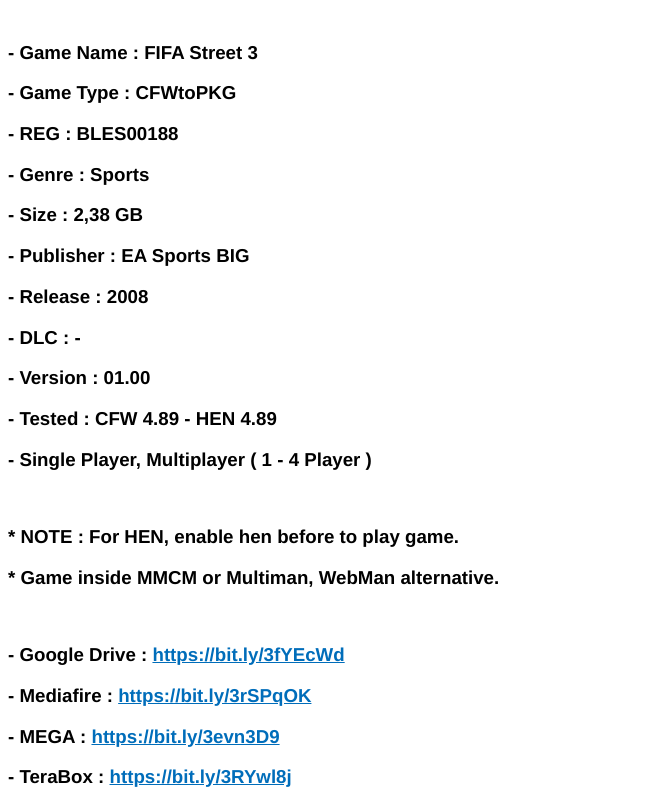
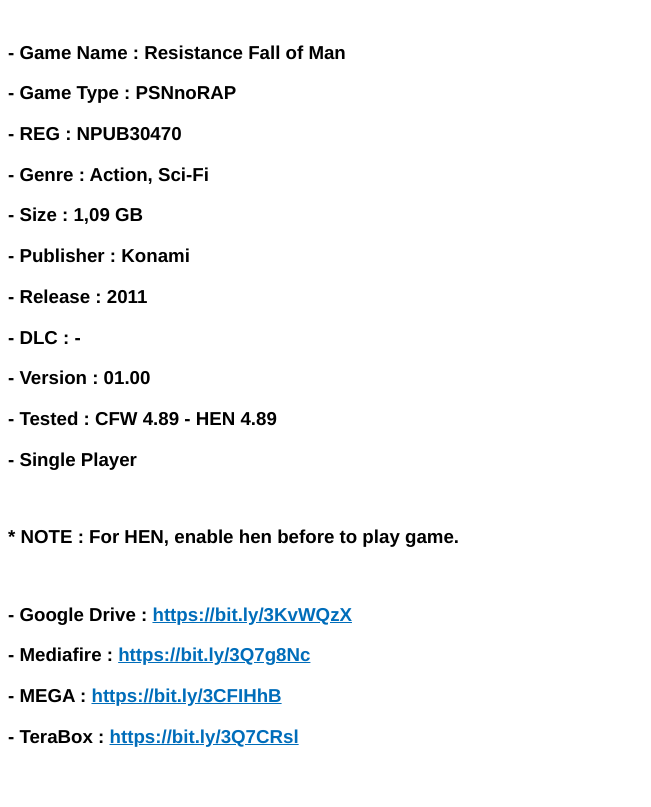
Before and after one commit to gutampsid/blagodc.github.io, a plain HTML site: page index.html in a window 1280 px wide. Shown: the part 63-870 px from the top of the page, without its empty margins (0-651 px from the left). After the commit the page ends 829 px from the top, so only its background shows below. Drawn offline with Linux system fonts and the light colour scheme.

Commit message:
Update index.html

```diff
--- a/index.html
+++ b/index.html
@@ -1,7 +1,7 @@
 <!DOCTYPE html PUBLIC "-//W3C//DTD XHTML 1.0 Transitional//EN" "http://www.w3.org/TR/xhtml1/DTD/xhtml1-transitional.dtd">
 <html xmlns="http://www.w3.org/1999/xhtml">
 <head>
-    <title>FIFA Street 3 [BLES00188]-[Gutamps Official]</title>
+    <title>Battle Los Angeles [NPUB30470]-[Gutamps Official]</title>
     <style type="text/css">
         body, table { font-family: Helvetica, Arial, sans-serif; font-size: 16px; }
         a { color: #006DBA; }
@@ -20,26 +20,25 @@
 
 </head>
 <body>
-<h2>FIFA Street 3 [BLES00188]-[Gutamps Official]</h2>
+<h2>Battle Los Angeles [NPUB30470]-[Gutamps Official]</h2>
 <br>
-<h3>- Game Name : FIFA Street 3</h2>
-<h3>- Game Type : CFWtoPKG</h2>
-<h3>- REG : BLES00188</h2>
-<h3>- Genre : Sports</h2>
-<h3>- Size : 2,38 GB</h2>
-<h3>- Publisher : EA Sports BIG</h2>
-<h3>- Release : 2008</h2>
+<h3>- Game Name : Resistance Fall of Man</h2>
+<h3>- Game Type : PSNnoRAP</h2>
+<h3>- REG : NPUB30470</h2>
+<h3>- Genre : Action, Sci-Fi</h2>
+<h3>- Size : 1,09 GB</h2>
+<h3>- Publisher : Konami</h2>
+<h3>- Release : 2011</h2>
 <h3>- DLC : -</h2>
 <h3>- Version : 01.00</h2>
 <h3>- Tested : CFW 4.89 - HEN 4.89</h2>
-<h3>- Single Player, Multiplayer ( 1 - 4 Player )</h2>
+<h3>- Single Player</h2>
 <br>
 <h3>* NOTE : For HEN, enable hen before to play game.</h2>
-<h3>* Game inside MMCM or Multiman, WebMan alternative.</h2>
 <br>
-<h3>- Google Drive : <a href="https://bit.ly/3fYEcWd" target="_blank" rel="noopener">https://bit.ly/3fYEcWd</a></p>
-<h3>- Mediafire : <a href="https://bit.ly/3rSPqOK" target="_blank" rel="noopener">https://bit.ly/3rSPqOK</a></p>
-<h3>- MEGA : <a href="https://bit.ly/3evn3D9" target="_blank" rel="noopener">https://bit.ly/3evn3D9</a></p>
-<h3>- TeraBox : <a href="https://bit.ly/3RYwl8j" target="_blank" rel="noopener">https://bit.ly/3RYwl8j</a></p>
+<h3>- Google Drive : <a href="https://bit.ly/3KvWQzX" target="_blank" rel="noopener">https://bit.ly/3KvWQzX</a></p>
+<h3>- Mediafire : <a href="https://bit.ly/3Q7g8Nc" target="_blank" rel="noopener">https://bit.ly/3Q7g8Nc</a></p>
+<h3>- MEGA : <a href="https://bit.ly/3CFIHhB" target="_blank" rel="noopener">https://bit.ly/3CFIHhB</a></p>
+<h3>- TeraBox : <a href="https://bit.ly/3Q7CRsl" target="_blank" rel="noopener">https://bit.ly/3Q7CRsl</a></p>
 </body>
 </html>
```
